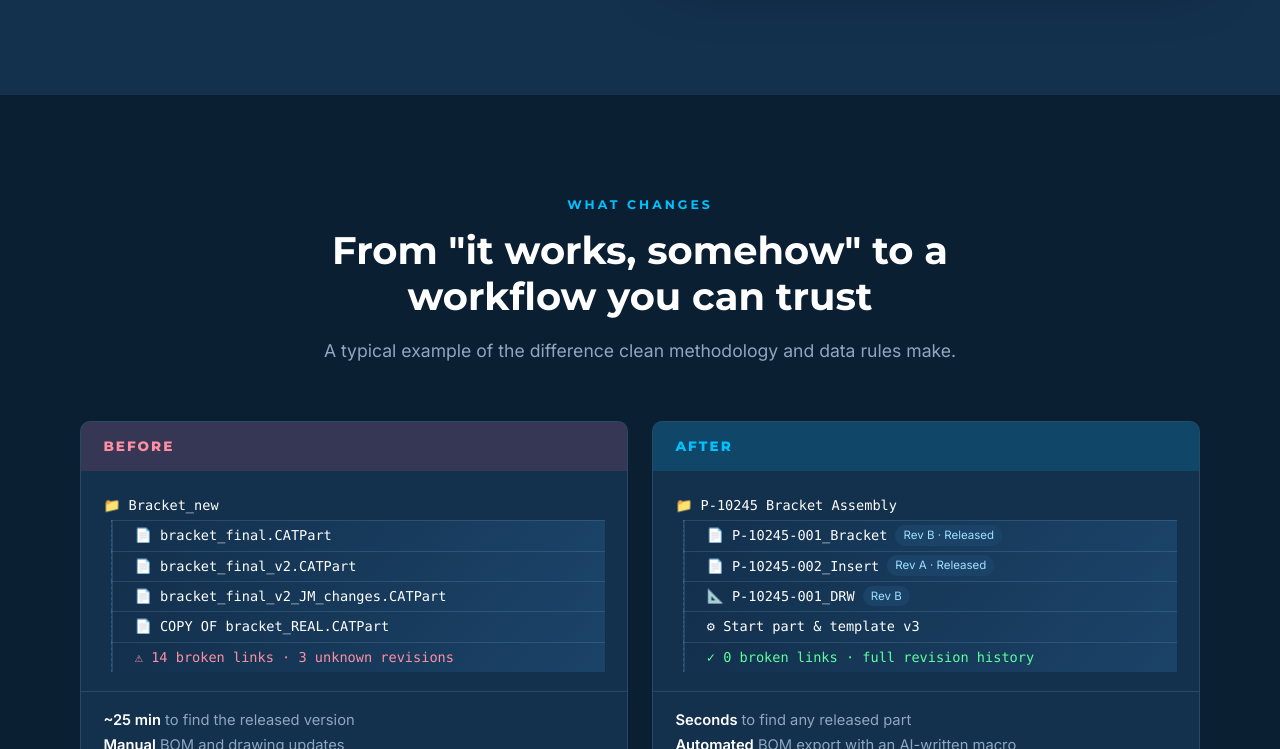
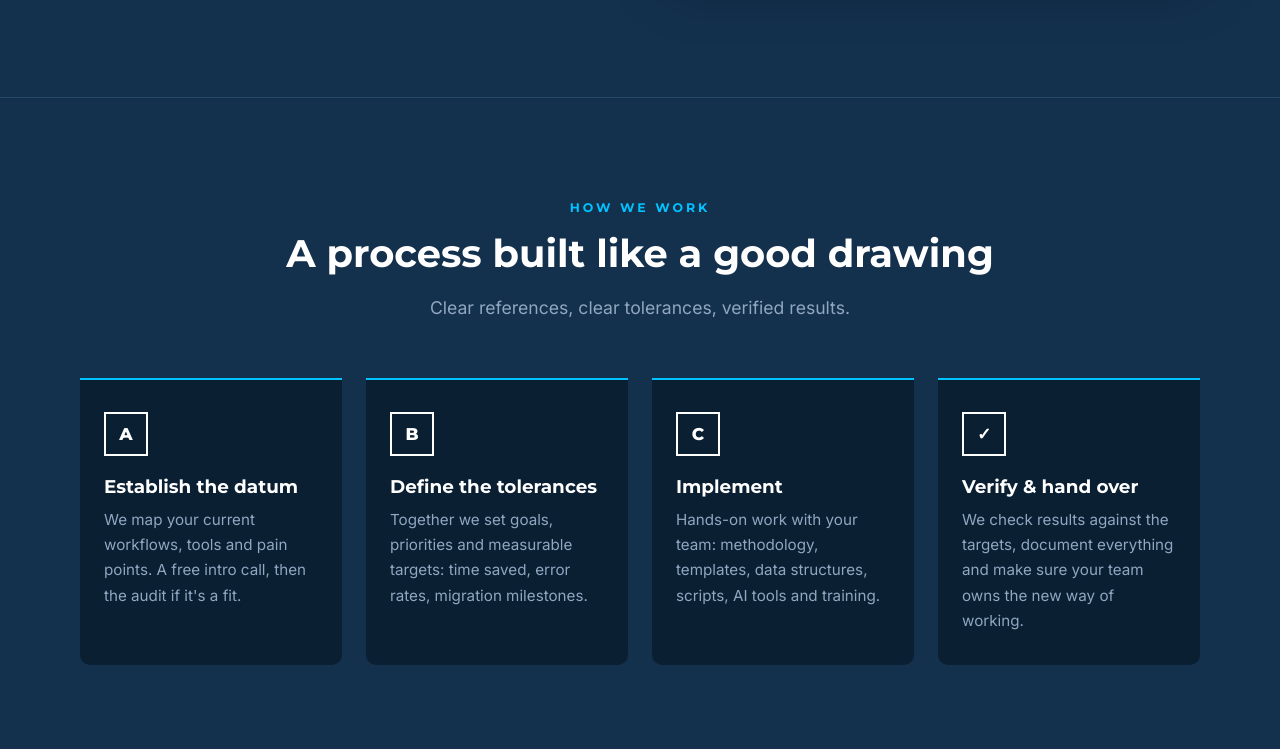
Before and after one commit to AtelierulMuresan/DatumConsulting, a plain HTML site: page index.html in a window 1280 px wide. Shown: the part 3305-4054 px from the top of the page. Drawn offline with Linux system fonts and the light colour scheme.

Commit message:
modifications

```diff
--- a/index.html
+++ b/index.html
@@ -242,50 +242,6 @@
       </div>
     </section>
 
-
-    <!-- ============ BEFORE / AFTER ============ -->
-    <section class="section" id="results">
-      <div class="container">
-        <div class="section-head reveal">
-          <p class="eyebrow">What changes</p>
-          <h2>From "it works, somehow" to a workflow you can trust</h2>
-          <p class="section-lead">A typical example of the difference clean methodology and data rules make.</p>
-        </div>
-        <div class="ba-grid">
-          <div class="ba reveal">
-            <div class="ba-head bad">Before</div>
-            <ul class="tree">
-              <li>📁 Bracket_new</li>
-              <li class="t1">📄 bracket_final.CATPart</li>
-              <li class="t1">📄 bracket_final_v2.CATPart</li>
-              <li class="t1">📄 bracket_final_v2_JM_changes.CATPart</li>
-              <li class="t1">📄 COPY OF bracket_REAL.CATPart</li>
-              <li class="t1 warn">⚠ 14 broken links · 3 unknown revisions</li>
-            </ul>
-            <ul class="ba-stats">
-              <li><b>~25 min</b> to find the released version</li>
-              <li><b>Manual</b> BOM and drawing updates</li>
-            </ul>
-          </div>
-          <div class="ba reveal">
-            <div class="ba-head good">After</div>
-            <ul class="tree">
-              <li>📁 P-10245 Bracket Assembly</li>
-              <li class="t1">📄 P-10245-001_Bracket <span class="rev">Rev B · Released</span></li>
-              <li class="t1">📄 P-10245-002_Insert <span class="rev">Rev A · Released</span></li>
-              <li class="t1">📐 P-10245-001_DRW <span class="rev">Rev B</span></li>
-              <li class="t1">⚙ Start part &amp; template v3</li>
-              <li class="t1 ok">✓ 0 broken links · full revision history</li>
-            </ul>
-            <ul class="ba-stats">
-              <li><b>Seconds</b> to find any released part</li>
-              <li><b>Automated</b> BOM export with an AI-written macro</li>
-            </ul>
-          </div>
-        </div>
-        <p class="ba-foot reveal">Illustrative example. Every audit shows your own numbers.</p>
-      </div>
-    </section>
 
     <!-- ============ PROCESS ============ -->
     <section class="section" id="process">
--- a/styles.css
+++ b/styles.css
@@ -109,6 +109,7 @@ p + p { margin-top: 1rem; }
 
 /* ===== sections ===== */
 .section { position: relative; padding: 100px 0; }
+.section + .section { border-top: 1px solid var(--line); }
 .section-head { text-align: center; max-width: 760px; margin: 0 auto 3.5rem; }
 
 /* problems */
@@ -240,22 +241,6 @@ p + p { margin-top: 1rem; }
 .legal { text-align: right; }
 .legal p + p, .site-footer p + p { margin-top: .2rem; }
 
-/* before / after */
-.ba-grid { display: grid; grid-template-columns: 1fr 1fr; gap: 1.5rem; }
-.ba { background: var(--navy-2); border: 1px solid var(--line); border-radius: var(--radius); overflow: hidden; }
-.ba-head { font-family: 'Montserrat', sans-serif; font-weight: 800; text-transform: uppercase; letter-spacing: 2px; font-size: .85rem; padding: .8rem 1.4rem; }
-.ba-head.bad { background: rgba(255,92,122,.15); color: #FF8FA3; }
-.ba-head.good { background: rgba(0,194,255,.15); color: var(--cyan); }
-.tree { list-style: none; font-family: ui-monospace, Consolas, monospace; font-size: .85rem; padding: 1.2rem 1.4rem; color: var(--white); }
-.tree li { padding: .25rem 0; display: flex; flex-wrap: wrap; gap: .5rem; align-items: center; }
-.tree .t1 { padding-left: 1.4rem; border-left: 1px dashed var(--line); margin-left: .5rem; }
-.tree .warn { color: #FF8FA3; }
-.tree .ok { color: #5CFF9D; }
-.rev { font-family: 'Inter', sans-serif; font-size: .72rem; background: var(--navy-3); color: var(--cyan-soft); padding: .05rem .5rem; border-radius: 10px; }
-.ba-stats { list-style: none; border-top: 1px solid var(--line); padding: 1rem 1.4rem 1.3rem; font-size: .92rem; color: var(--muted); }
-.ba-stats b { color: var(--white); }
-.ba-foot { text-align: center; color: var(--muted); font-size: .82rem; margin-top: 1.2rem; }
-
 /* engagements */
 #process { background: var(--navy-2); }
 #process .step { background: var(--navy); }
@@ -283,7 +268,6 @@ p + p { margin-top: 1rem; }
 /* ===== responsive ===== */
 @media (max-width: 1000px) {
   .card-grid, .problem-grid, .video-grid, .plan-grid { grid-template-columns: repeat(2, 1fr); }
-  .ba-grid { grid-template-columns: 1fr; }
   .steps { grid-template-columns: repeat(2, 1fr); }
   .hero-inner, .split { grid-template-columns: 1fr; gap: 40px; }
   .hero-art { max-width: 480px; margin: 0 auto; }
```
